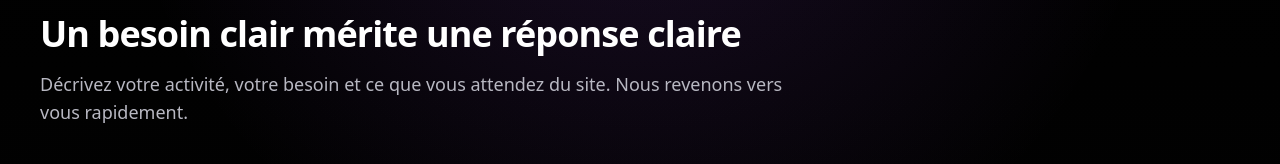
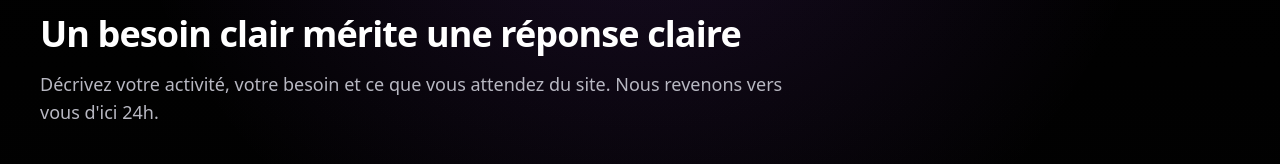
Before and after one commit to Agence-Grey/Grey, a Next.js app: page /contact in a window 1280 px wide. Shown: the part 196-360 px from the top of the page. Built offline with nearby package versions, Linux system fonts and the light colour scheme.

Commit message:
fix: texte contact — "rapidement" → "d'ici 24h"

```diff
--- a/src/app/contact/page.tsx
+++ b/src/app/contact/page.tsx
@@ -14,7 +14,7 @@ export default function ContactPage() {
     <SectionWrapper
       eyebrow="Contact"
       title="Un besoin clair mérite une réponse claire"
-      description="Décrivez votre activité, votre besoin et ce que vous attendez du site. Nous revenons vers vous rapidement."
+      description="Décrivez votre activité, votre besoin et ce que vous attendez du site. Nous revenons vers vous d&apos;ici 24h."
     >
       <div className="grid gap-8 lg:grid-cols-[1.05fr_0.95fr]">
         <ContactForm />
```
